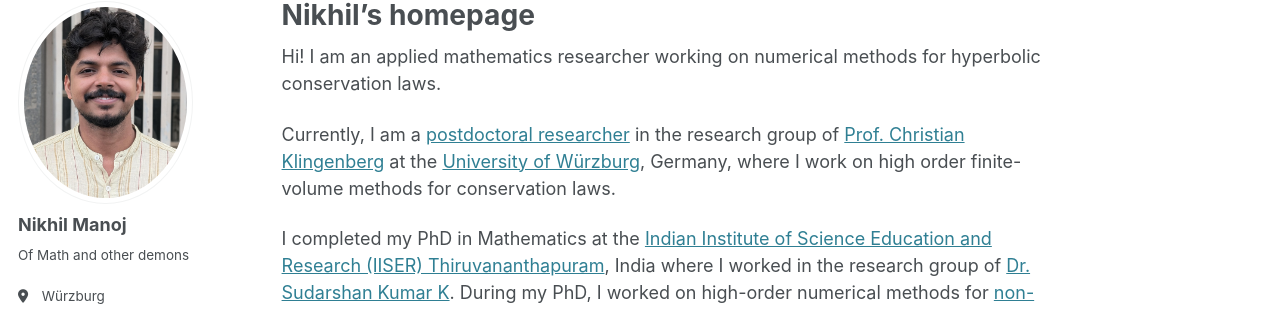
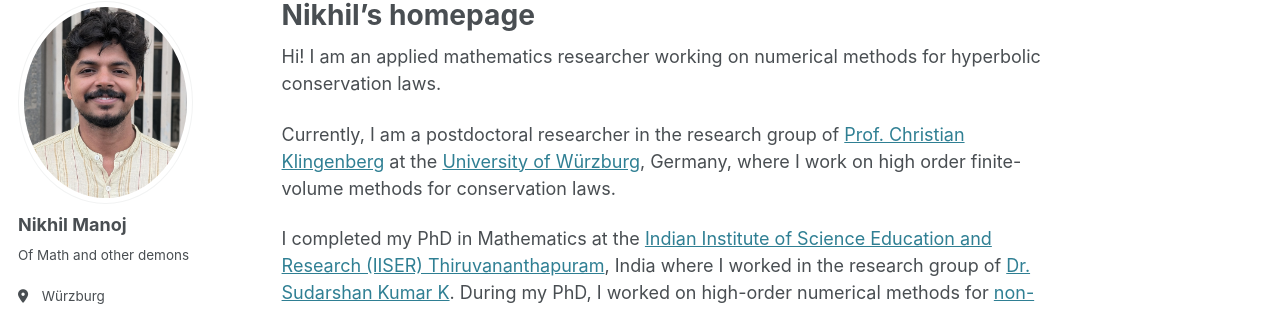
Before and after one commit to nikhil0597/nikhil0597.github.io, a Jekyll site: the page built from _pages/about.md, in a window 1280 px wide and 973 px high. Shown: the part 105-415 px from the top of the window. Built offline with Jekyll 4.4.1, drawn with Linux system fonts in a browser that asks for light colours; some web fonts are replaced; part of the change alters nothing that is shown.

```diff
--- a/_pages/about.md
+++ b/_pages/about.md
@@ -10,7 +10,7 @@ redirect_from:
 
 Hi! I am an applied mathematics researcher working on numerical methods for hyperbolic conservation laws.
 
-Currently, I am a [postdoctoral researcher](https://www.mathematik.uni-wuerzburg.de/en/fluidmechanics/team/nikhil-manoj/) in the research group of [Prof. Christian Klingenberg](https://ifm.mathematik.uni-wuerzburg.de/~klingen/index.html) at the [University of Würzburg](https://www.uni-wuerzburg.de/en/university/), Germany, where I work on high order finite-volume methods for conservation laws.
+Currently, I am a postdoctoral researcher in the research group of [Prof. Christian Klingenberg](https://ifm.mathematik.uni-wuerzburg.de/~klingen/index.html) at the [University of Würzburg](https://www.mathematik.uni-wuerzburg.de/en/fluidmechanics/team/nikhil-manoj/), Germany, where I work on high order finite-volume methods for conservation laws.
 
 I completed my PhD in Mathematics at the [Indian Institute of Science Education and Research (IISER) Thiruvananthapuram](https://www.iisertvm.ac.in/), India where I worked in the research group of [Dr. Sudarshan Kumar K](https://www.iisertvm.ac.in/faculty/sudarshan). During my PhD, I worked on high-order numerical methods for [non-local conservation laws](https://www.esaim-m2an.org/articles/m2an/abs/2023/06/m2an230129/m2an230129.html) and [conservation laws with discontinuous flux](https://arxiv.org/abs/2501.04620). My PhD thesis can be found [here](files/thesis final_Nikhil Manoj.pdf).
 
```
